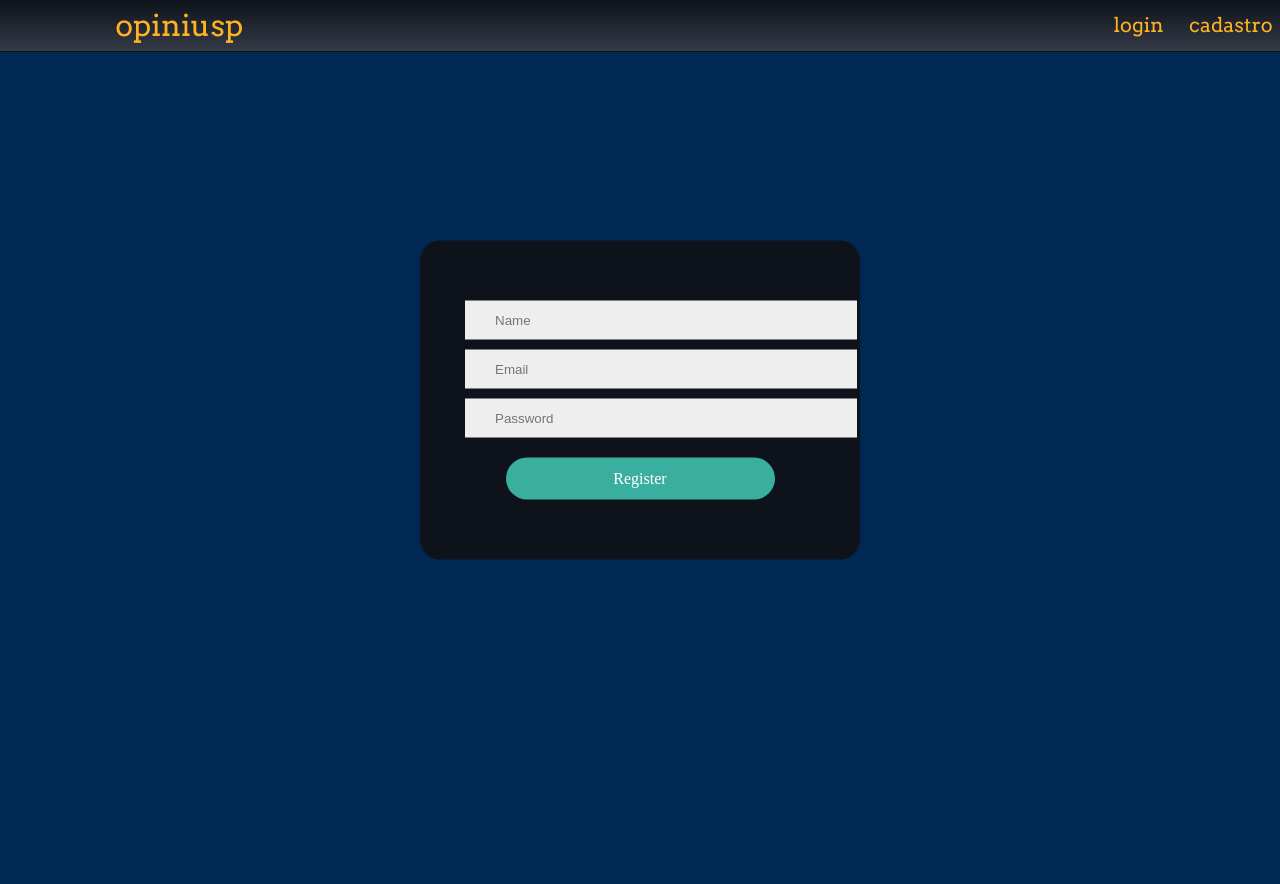
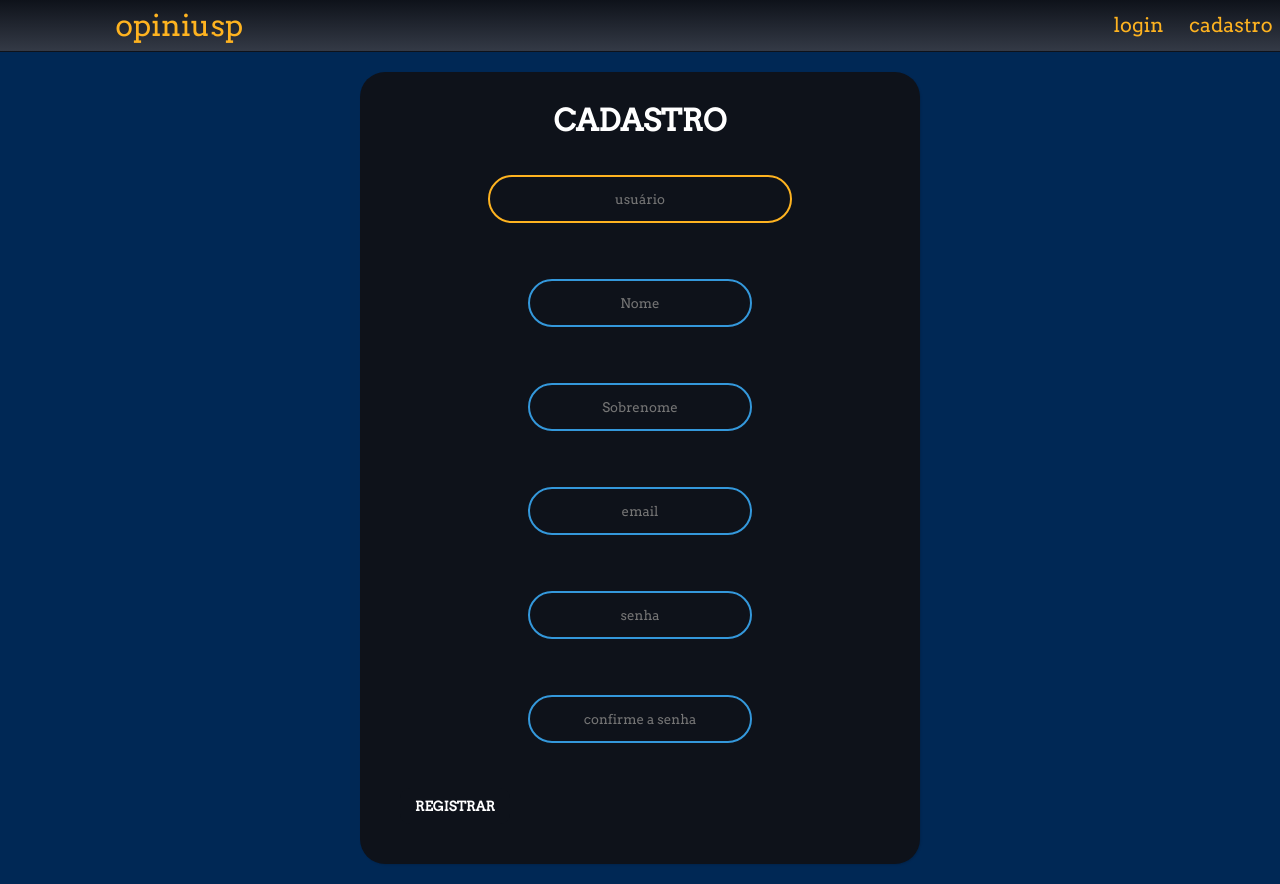
Before and after one commit to LuiFerreiraD/USPavalia, a Django app: page /accounts/register/ in a window 1280 px wide. Before the commit the page ends 560 px from the top, so only its background shows below. Run offline with Django 3.2, Linux system fonts and the light colour scheme.

Commit message:
register quase pronto

```diff
--- a/accounts/templates/accounts/register.html
+++ b/accounts/templates/accounts/register.html
@@ -1,34 +1,67 @@
 {% extends 'main/base.html' %} {% block content %}
-
-<div class="wrapper">
-  <div class="form">
+<!--
+<div class='wrapper'>
+  <div class='title'>
+    Cadastro
+  </div>
+  <form action="" method="POST" class='form'>
+    {% csrf_token %}
     <div class="input_field">
-      <input type="text" placeholder="Name" class="input">
-      <i class="fas fa-user"></i>
+      <label for="id_first_name"></label>
+      <input type="text" id="id_firt_name" placeholder='First Name' class="input">
     </div>
     <div class="input_field">
-      <input type="text" placeholder="Email" class="input">
-      <i class="far fa-envelope"></i>
+      <label for="id_last_name"></label>
+      <input type="text" placeholder='Last Name' id="id_last_name" class="input">
     </div>
     <div class="input_field">
-      <input type="password" placeholder="Password" class="input">
-      <i class="fas fa-lock"></i>
+      <label for="id_username"></label>
+      <input type="text" placeholder='Usuário' class="input" name="username" id="id_username">
     </div>
-    <div class="btn">
-      <a href="#">Register</a>
+    <div class="input_field">
+      <label for="id_password1"></label>
+      <input type="password" placeholder='Senha' class="input" name="password" id="id_password1">
     </div>
-  </div>
-</div>
-</div>
-
-<!--
-<div class="login">
-  <h3>Crie sua conta</h3>
-  <form action="" method="POST">
-    {% csrf_token %} {{ form.as_p }}
-    <input type="submit" value="Registrar" />
+    <div class="input_field">
+      <label for="id_password2"></label>
+      <input type="password" placeholder='Confirme a Senha' class="input" name="password2" id="id_password2">
+    </div>
+    <div class="input_field">
+      <label for="id_email"></label>
+      <input type="email" placeholder='email' class="input" id="id_email">
+    </div>
+    <div class="input_field">
+      <input type="submit" value='Registrar' class=btn2>
+    </div>
   </form>
 </div>
 -->
 
+
+<div class='wrapper'>
+  <div class='title'>
+    Cadastro
+  </div>
+  <form action="" method="POST" class='form'>
+    {% csrf_token %}
+    <p class='input_field'>
+      <input placeholder='usuário' type="text" name="username" maxlength="150" autofocus="" required="" id="id_username"
+        class=input>
+    </p>
+    <p class='input_field'>
+      <input class='input' placeholder='Nome' type="text" name="first_name" maxlength="150" id="id_first_name">
+    </p>
+    <p class='input_field'><input class='input' placeholder='Sobrenome' type="text" name="last_name" maxlength="150"
+        id="id_last_name"></p>
+    <p class='input_field'><input class='input' placeholder='email' type="email" name="email" maxlength="254"
+        id="id_email"></p>
+    <p class='input_field'><input class='input' placeholder='senha' type="password" name="password1"
+        autocomplete="new-password" required="" id="id_password1">
+    </p>
+    <p class='input_field'><input class='input' placeholder='confirme a senha' type="password" name="password2"
+        autocomplete="new-password" required="" id="id_password2"></p>
+    <input type="submit" value="Registrar" />
+  </form>
+</div>
+
 {% endblock %}
--- a/accounts/views.py
+++ b/accounts/views.py
@@ -4,14 +4,17 @@ from django.contrib.auth import authenticate, login, logout
 
 # Create your views here.
 
+
 def register(request):
     if request.user.is_authenticated:
         return redirect("main:home")
     else:
         if request.method == "POST":
+            print('é post')
             form = RegistrationForm(request.POST or None)
-
-            #checa se é valido
+            print(request.POST)
+            print(form)
+            # checa se é valido
             if form.is_valid():
                 user = form.save()
 
@@ -19,7 +22,7 @@ def register(request):
 
                 print(raw_password)
                 user = authenticate(
-                    username =user.username,
+                    username=user.username,
                     password=raw_password
                 )
                 login(request, user)
@@ -36,10 +39,12 @@ def login_user(request):
         return redirect("main:home")
     else:
         if request.method == "POST":
+            print('eh post')
+            print(request.POST)
             username = request.POST['username']
             password = request.POST['password']
 
-            #checa as credenciais
+            # checa as credenciais
             user = authenticate(username=username, password=password)
 
             if user is not None:
@@ -52,6 +57,7 @@ def login_user(request):
                 return render(request, 'accounts/login.html', {"error": "Usuário ou senha incorretos. Tente novamente"})
         return render(request, 'accounts/login.html')
 
+
 def logout_user(request):
     if request.user.is_authenticated:
         logout(request)
--- a/main/static/css/main.css
+++ b/main/static/css/main.css
@@ -5,7 +5,67 @@
   --middleblue: #5cc6d7;
   --honeyellow: #feb320;
 }
+/*CADASTRO*/
+.wrapper{
+  max-width: 500px;
+  width: 100%;
+  background: #0E121A;
+  margin: 20px auto;
+  padding: 30px;
+  box-shadow: 1px 1px 2px rgba(0,0,0,0.125);
+  border-radius: 25px;
+}
 
+.wrapper .title{
+  font-size: 30px;
+  font-weight: 600;
+  color: white;
+  font-family: 'Arvo','sans-serif';
+  text-transform: uppercase;
+  text-align: center;
+}
+
+.wrapper .form{
+  width: 100%;
+}
+
+.wrapper .form .input_field{
+  margin-bottom: 15px;
+  display: flex;
+  align-items: center;
+}
+
+.wrapper .form .input_field label{
+  width: 200px;
+  color: white;
+  margin-right: 10px;
+  font-size: 14px;
+}
+
+.wrapper .form .input_field .input{
+  border: 0;
+  background: none;
+  display: block;
+  margin: 20px auto;
+  text-align: center;
+  border: 2px solid #3498db;
+  padding: 14px 10px;
+  width: 200px;
+  outline: none;
+  color: white;
+  font-family: 'Arvo','sans-serif';
+  border-radius: 24px;
+  transition: 0.25s;
+}
+
+.wrapper .form .input_field .input:focus{
+  width: 280px;
+  border: 2px solid var(--honeyellow);
+}
+
+
+
+/*CADASTRO*/
 /*LOGIN*/
 
 .box h1{
@@ -67,6 +127,8 @@ border: 2px solid var(--honeyellow);
   background: var(--honeyellow);
 }
 
+/*LOGIN*/
+
 /*PARTE DE CIMA DA PAGINA*/
 .top {
   height: 10%;
@@ -126,7 +188,7 @@ border: 2px solid var(--honeyellow);
   color: white;
 }
 
-/*---------------------------------------------------PARTE DE CIMA DA PAGINA--------------------------------------------*/
+/*PARTE DE CIMA DA PAGINA*/
 a {
   text-decoration: none;
 }
@@ -168,8 +230,9 @@ body {
   align-items: center;
 }
 
+/*PARTE DE CIMA DA PAGINA*/
+/*PAGINA DA DISCIPLINA*/
 
-/*-------------------------------------------------------PAGINA DA DISCIPLINA-------------------------------------------*/
 .disciplina {
   width: 100%;
   font-size: 40px;
@@ -185,8 +248,6 @@ body {
   width: 100%;
   display: flex;
   align-content: flex-start;
-
-
 }
 
 .bloco-infos1{
@@ -294,7 +355,9 @@ hr{
   border: 1px solid white;
 }
 
-/*-------------------------------------------------------COMENTÁRIOS----------------------------------------------------*/
+/*PAGINA DA DISCIPLINA*/
+
+/*COMENTARIOS*/
 
 .container{
   color: snow;
@@ -387,10 +450,8 @@ button{
   text-align: start;
   margin-left: auto;
 }
-
-/*-------------------------------------------------------PAGINA DA DISCIPLINA-------------------------------------------*/
-
-
+/*COMENTARIOS*/
+/*BUSCA*/
 .busca {
   height: 30px;
   width: 400px;
@@ -407,7 +468,7 @@ button{
 #busca-dis:focus {
   border: solid 2px var(--oxfordblue);
 }
-
+/*BUSCA*/
 .btn {
   width: 20px;
   height: 100% - 10px;
@@ -420,57 +481,21 @@ h1 {
   color: white;
 }
 
-.wrapper{
-  max-width: 350px;
-  width: 100%;
-  height: auto;
-  background: #0E121A;;
-  padding: 60px 45px;
-  position: absolute;
-  top: 50%;
-  left: 50%;
-  transform: translate(-50%,-50%);
-  border-radius: 20px;
+.btn2{
+    border: 0;
+    background: none;
+    display: block;
+    margin: 20px auto;
+    text-align: center;
+    border: 2px solid var(--honeyellow);
+    padding: 14px 40px;
+    outline: none;
+    font-family: 'Arvo','sans-serif';
+    border-radius: 24px;
+    transition: 0.25s;
+    cursor: pointer;
 }
 
-.wrapper .title{
-  margin-bottom: 20px;
-  text-align: center;
-  font-size: 26px;
-  font-weight: bold;
-  color: #3aaf9f;
+.btn2:hover{
+  background: var(--honeyellow);
 }
-
-.wrapper .form .input_field{
-  position: relative;
-  margin-bottom: 10px;
-}
-
-.wrapper .form .input_field .input{
-  width: 100%;
-  padding: 12px;
-  padding-left: 30px;
-  border: none;
-  background: #eeeeee;
-}
-
-.wrapper .form .btn{
-  width: 70%;
-  margin: 20px auto 0;
-  background: #3aaf9f;
-  text-align: center;
-  padding: 12px;
-  border-radius: 25px;
-}
-
-.wrapper .form .btn a{
-  color: #fff;
-}
-
-.wrapper .form .input_field i{
-  position: absolute;
-  top: 10px;
-  left: 10px;
-  font-size: 14px;
-  color: #1d2120;
-}
```
Also changed, not shown: db.sqlite3.
